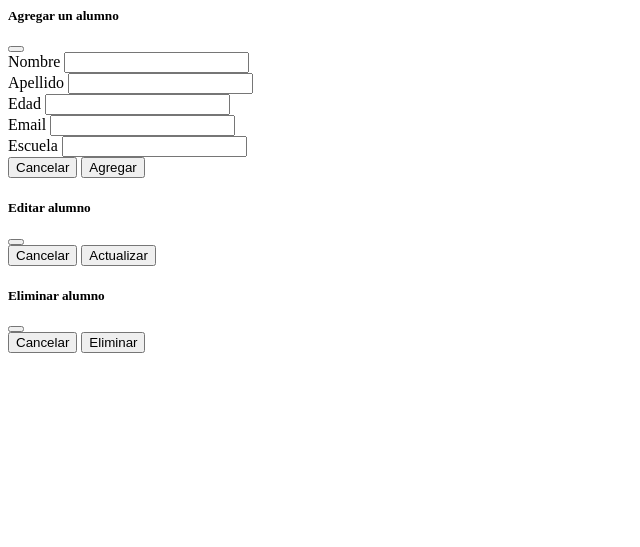
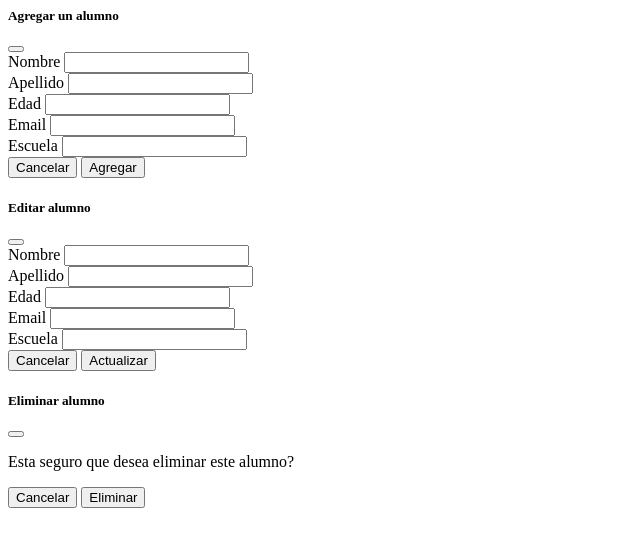
Before and after one commit to briones-gabriel/crud_completo, a PHP site: page /PHP/Views/modals.php in a window 1280 px wide. Shown: the top 547 px of the page, without its empty margins (0-640 px from the left). Run offline with PHP 8.4, Linux system fonts and the light colour scheme.

Commit message:
Implemented functions to delete and edit studetns

```diff
--- a/JavaScript/addStudent.js
+++ b/JavaScript/addStudent.js
@@ -16,11 +16,14 @@
         cache: false,
         success: () => {
             appendStudentToTable(newStudent);
+            $("#studentName").val("");
+            $("#studentSurname").val("");
+            $("#studentAge").val("");
+            $("#studentEmail").val("");
+            $("#studentSchool").val("");
             $("#addStudent").modal("hide");
         }
     });
 };
 
-$(document).ready(() => {
-    $("#addStudentButton").on("click", addNewStudent);
-});
+$(document).on("click", "button#addStudentButton", addNewStudent);
--- a/JavaScript/appendStudent.js
+++ b/JavaScript/appendStudent.js
@@ -1,13 +1,15 @@
 export function appendStudentToTable(student) {
     $("#tableBody").append(`
-    <tr class="student-row">
+    <tr class="student-row" id="${student.ID}">
         <td class="align-middle">${student.nombre}</td>
         <td class="align-middle">${student.apellido}</td>
         <td class="align-middle">${student.edad}</td>
         <td class="align-middle">${student.email}</td>
         <td class="align-middle">${student.escuela}</td>
         <td>
-            <button data-id="${student.ID}" class="btn align-middle editButton"
+            <button data-id="${student.ID}" data-nombre="${student.nombre}" data-apellido="${student.apellido}"
+                data-edad="${student.edad}" data-email="${student.email}" data-escuela="${student.escuela}"
+                class="btn align-middle editButton"
                 data-bs-toggle="modal" data-bs-target="#editStudent">
                 <i class="fa fa-pencil-square-o"></i>
             </button>
--- a/JavaScript/getStudents.js
+++ b/JavaScript/getStudents.js
@@ -14,5 +14,5 @@
                 appendStudentToTable(student);
             });
         }
-    })
+    });
 });
--- a/PHP/Views/modals.php
+++ b/PHP/Views/modals.php
@@ -37,13 +37,34 @@
 </div>
 <!--Edit student modal-->
 <div class="modal fade" id="editStudent" tabindex="-1">
-    <div class="modal-dialog modal-dialog-centered">
+    <div class="modal-dialog modal-dialog-centered modal-dialog-scrollable">
         <div class="modal-content">
             <div class="modal-header">
                 <h5 class="modal-title">Editar alumno</h5>
                 <button type="button" class="btn-close" data-bs-dismiss="modal"></button>
             </div>
-            <div class="modal-body"></div>
+            <div class="modal-body">
+                <div class="mb-3">
+                    <label class="col-form-label">Nombre</label>
+                    <input type="text" class="form-control" id="editStudentName">
+                </div>
+                <div class="mb-3">
+                    <label class="col-form-label">Apellido</label>
+                    <input type="text" class="form-control" id="editStudentSurname">
+                </div>
+                <div class="mb-3">
+                    <label class="col-form-label">Edad</label>
+                    <input type="number" class="form-control" id="editStudentAge">
+                </div>
+                <div class="mb-3">
+                    <label class="col-form-label">Email</label>
+                    <input type="email" class="form-control" id="editStudentEmail">
+                </div>
+                <div class="mb-3">
+                    <label class="col-form-label">Escuela</label>
+                    <input type="text" class="form-control" id="editStudentSchool">
+                </div>
+            </div>
             <div class="modal-footer">
                 <button type="button" class="btn btn-secondary" data-bs-dismiss="modal">Cancelar</button>
                 <button id="editStudentButton" type="button" class="btn btn-primary">Actualizar</button>
@@ -59,10 +80,12 @@
                 <h5 class="modal-title">Eliminar alumno</h5>
                 <button type="button" class="btn-close" data-bs-dismiss="modal"></button>
             </div>
-            <div class="modal-body"></div>
+            <div class="modal-body">
+                <p>Esta seguro que desea eliminar este alumno?</p>
+            </div>
             <div class="modal-footer">
                 <button type="button" class="btn btn-secondary" data-bs-dismiss="modal">Cancelar</button>
-                <button id="deleteStudentButton" type="button" class="btn btn-primary">Eliminar</button>
+                <button id="deleteStudentButton" type="button" class="btn btn-danger">Eliminar</button>
             </div>
         </div>
     </div>
--- a/index.php
+++ b/index.php
@@ -1,4 +1,4 @@
-<!--TODO: implement AJAX-->
+<!--TODO: create a custom header-->
 <!DOCTYPE html>
 <html lang="en">
 <head>
@@ -19,7 +19,7 @@
     </header>
 
     <div class="form-group my-4">
-        <input class="form-control" id="search-bar" placeholder="Escriba para buscar">
+        <input class="form-control" id="search-bar" placeholder="Buscar alumnos">
     </div>
 
     <div class="table-responsive">
```
Also changed, not shown: JavaScript/deleteStudent.js (added, +17 -0 lines), JavaScript/editStudent.js (added, +38 -0 lines), JavaScript/index.js (+6 -2 lines), PHP/Connection/deleteStudent.php (+12 -0 lines), PHP/Connection/editStudent.php (+20 -0 lines).
